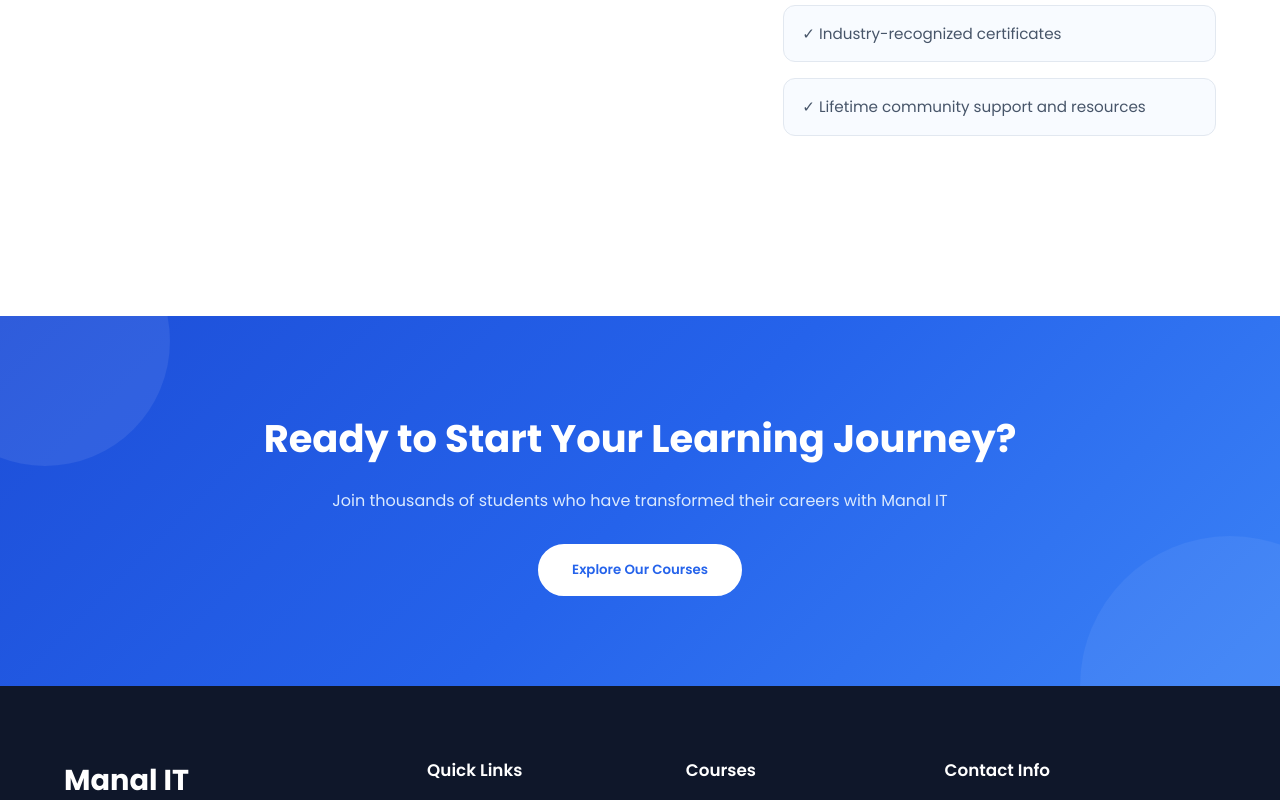
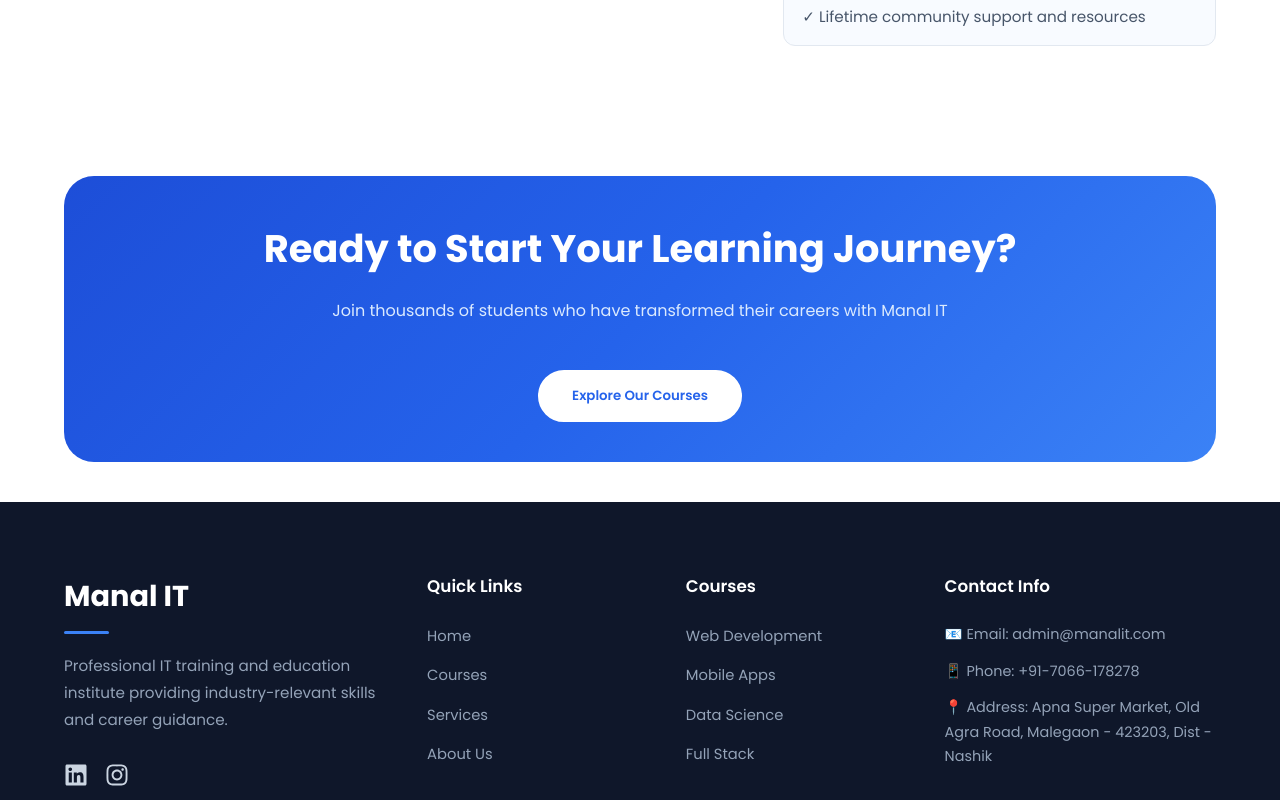
Before and after one commit to abuammar003/Manal-IT-Services, a React (Vite) app in the folder Manal/: page /about in a window 1280 px wide. Shown: the part 1640-2440 px from the top of the page. Built offline with nearby package versions, Linux system fonts and the light colour scheme.

Commit message:
Updated CTA Section's Design of all Pages

```diff
--- a/Manal/src/Components/Footer/Footer.jsx
+++ b/Manal/src/Components/Footer/Footer.jsx
@@ -7,10 +7,11 @@
   const currentYear = new Date().getFullYear()
 
   const socialLinks = [
-    { icon: FaFacebook, url: 'https://facebook.com' },
-    { icon: FaTwitter, url: 'https://twitter.com' },
-    { icon: FaLinkedin, url: 'https://linkedin.com' },
-    // { icon: FaInstagram, url: 'https://instagram.com' },
+    { icon: FaLinkedin, url: 'https://www.linkedin.com/company/manal-it-services/' },
+    { icon: FaInstagram, url: 'https://www.instagram.com/manalitservices/' },
+
+    // { icon: FaFacebook, url: 'https://facebook.com' },
+    // { icon: FaTwitter, url: 'https://twitter.com' },
     // { icon: FaYoutube, url: 'https://youtube.com' }
   ]
 
--- a/Manal/src/Pages/About/About.css
+++ b/Manal/src/Pages/About/About.css
@@ -53,7 +53,7 @@
   gap: 70px;
   align-items: center;
 
-  padding-bottom: 90px;
+  /* padding-bottom: 90px; */
 
   border-bottom: 1px solid #e2e8f0;
 }
@@ -258,6 +258,19 @@
 ========================================== */
 
 .about-page .cta-section {
+ width: 100%;
+  padding: 40px 0px;
+}
+
+.cta-section .container {
+  width: 90%;
+  height: 90%;
+  position: relative;
+  margin: 0 auto;
+  padding: 40px 20px;
+  border-radius: 30px;
+  text-align: center;
+
   background: linear-gradient(
     135deg,
     #1d4ed8,
@@ -265,52 +278,10 @@
     #3b82f6
   );
 
-  text-align: center;
-
-  padding: 90px 20px;
-
-  position: relative;
-
   overflow: hidden;
+  z-index: 1;
 }
 
-.about-page .cta-section::before {
-  content: "";
-
-  position: absolute;
-
-  width: 250px;
-  height: 250px;
-
-  border-radius: 50%;
-
-  background: rgba(255, 255, 255, 0.08);
-
-  top: -100px;
-  left: -80px;
-}
-
-.about-page .cta-section::after {
-  content: "";
-
-  position: absolute;
-
-  width: 300px;
-  height: 300px;
-
-  border-radius: 50%;
-
-  background: rgba(255, 255, 255, 0.06);
-
-  bottom: -150px;
-  right: -100px;
-}
-
-.about-page .cta-section .container {
-  position: relative;
-
-  z-index: 1;
-}
 
 .about-page .cta-section h2 {
   color: #ffffff;
@@ -382,7 +353,7 @@
 
     gap: 45px;
 
-    padding-bottom: 70px;
+    /* padding-bottom: 70px; */
   }
 
   .about-section.reverse .about-text,
@@ -417,7 +388,7 @@
 
   .about-section,
   .about-section.reverse {
-    padding: 55px 0;
+    padding: 55px 0 0 0;
 
     gap: 35px;
   }
@@ -459,7 +430,7 @@
   }
 
   .about-page .cta-section {
-    padding: 65px 20px;
+    padding: 30px 0px;
   }
 
   .about-page .cta-section h2 {
--- a/Manal/src/Pages/Courses/Courses.css
+++ b/Manal/src/Pages/Courses/Courses.css
@@ -100,6 +100,8 @@
 
   flex-direction: column;
 }
+
+
 
 
 
@@ -206,10 +208,17 @@
 ========================================== */
 
 .courses-page .cta-section {
+    width: 100%;
+  padding: 40px 0px;
+}
+
+.courses-page .cta-section .container {
+  width: 90%;
+  height: 90%;
   position: relative;
-
-  padding: 90px 20px;
-
+  margin: 0 auto;
+  padding: 40px 20px;
+  border-radius: 30px;
   text-align: center;
 
   background: linear-gradient(
@@ -220,43 +229,6 @@
   );
 
   overflow: hidden;
-}
-/*
-.courses-page .cta-section::before {
-  content: "";
-
-  position: absolute;
-
-  width: 280px;
-  height: 280px;
-
-  border-radius: 50%;
-
-  background: rgba(255, 255, 255, 0.07);
-
-  top: -130px;
-  left: -100px;
-}
-
-.courses-page .cta-section::after {
-  content: "";
-
-  position: absolute;
-
-  width: 350px;
-  height: 350px;
-
-  border-radius: 50%;
-
-  background: rgba(255, 255, 255, 0.06);
-
-  right: -150px;
-  bottom: -200px;
-} */
-
-.courses-page .cta-section .container {
-  position: relative;
-
   z-index: 1;
 }
 
@@ -381,7 +353,7 @@
   }
 
   .courses-page .cta-section {
-    padding: 65px 20px;
+    padding: 30px 0px;
   }
 
   .courses-page .cta-section h2 {
--- a/Manal/src/Pages/Courses/Courses.jsx
+++ b/Manal/src/Pages/Courses/Courses.jsx
@@ -27,8 +27,10 @@
           </div> */}
 
           <div className="courses-grid">
+
             {COURSES.map((course) => (
               <CourseCard key={course.id} course={course} />
+
             ))}
           </div>
         </div>
--- a/Manal/src/Pages/Home/Home.css
+++ b/Manal/src/Pages/Home/Home.css
@@ -286,10 +286,19 @@
 ========================================== */
 
 .home .cta-section {
+  width: 100%;
+  padding: 40px 0px;
+
+}
+
+
+.home .cta-section .container {
+  width: 90%;
+  height: 90%;
   position: relative;
-
-  padding: 100px 20px;
-
+  margin: 0 auto;
+  padding: 40px 20px;
+  border-radius: 30px;
   text-align: center;
 
   background: linear-gradient(
@@ -300,12 +309,6 @@
   );
 
   overflow: hidden;
-}
-
-
-.home .cta-section .container {
-  position: relative;
-
   z-index: 1;
 }
 
@@ -380,18 +383,12 @@
 
 .home .btn-primary-large {
   display: inline-flex;
-
   align-items: center;
   justify-content: center;
-
   padding: 14px 32px;
-
   border: 2px solid #ffffff;
-
   border-radius: 50px;
-
   background: #ffffff;
-
   color: #2563eb;
 
   font-size: 0.95rem;
@@ -446,7 +443,7 @@
   }
 
   .home .cta-section {
-    padding: 80px 20px;
+    padding: 40px 0px;
   }
 
   .home .cta-section h2 {
@@ -494,7 +491,7 @@
   }
 
   .home .cta-section {
-    padding: 70px 20px;
+    padding: 30px 0px;
   }
 
   .home .cta-section h2 {
--- a/Manal/src/Pages/Services/Services.css
+++ b/Manal/src/Pages/Services/Services.css
@@ -318,10 +318,17 @@
 ========================================== */
 
 .services-page .cta-section {
+  width: 100%;
+  padding: 40px 0px;
+}
+
+.services-page .cta-section .container {
+ width: 90%;
+  height: 90%;
   position: relative;
-
-  padding: 100px 20px;
-
+  margin: 0 auto;
+  padding: 40px 20px;
+  border-radius: 30px;
   text-align: center;
 
   background: linear-gradient(
@@ -332,11 +339,6 @@
   );
 
   overflow: hidden;
-}
-
-.services-page .cta-section .container {
-  position: relative;
-
   z-index: 1;
 }
 
@@ -434,7 +436,7 @@
   }
 
   .services-page .cta-section {
-    padding: 80px 20px;
+    padding: 40px 0px;
   }
 
   .services-page .cta-section h2 {
@@ -478,7 +480,7 @@
   }
 
   .services-page .cta-section {
-    padding: 70px 20px;
+    padding: 30px 0px;
   }
 
   .services-page .cta-section h2 {
--- a/Manal/src/styles/global.css
+++ b/Manal/src/styles/global.css
@@ -154,7 +154,7 @@
     display:flex;
     justify-content:center;
     align-items:center;
-    font-size:1.8rem;
+    font-size: 1.8rem;
     margin-bottom:20px;
 
     background:linear-gradient(135deg,#2563eb,#3b82f6);
@@ -173,14 +173,11 @@
     display:inline-flex;
     justify-content:center;
     align-items:center;
-
     padding:14px 30px;
-
+    margin-top: 1rem;
     border:none;
     border-radius:50px;
-
     cursor:pointer;
-
     font-weight:600;
     transition:.3s;
 }
@@ -239,6 +236,11 @@
     margin-bottom:12px;
 }
 
+span {
+    margin : 15px 5px;
+    font-size: 1.2rem;
+}
+
 
 /* ==========================================
    PARAGRAPH
@@ -246,6 +248,7 @@
 
 p{
     color:#64748b;
+    margin-bottom: 10px;
 }
 
 
@@ -267,9 +270,10 @@
 
 .cta-section{
 
-    background:linear-gradient(135deg,#2563eb,#1d4ed8);
+    /* background:linear-gradient(135deg,#2563eb,#1d4ed8); */
     color:#fff;
     text-align:center;
+    /* height: 70vh; */
 }
 
 .cta-section h2{
```
Also changed, not shown: Manal/src/Pages/About/About.jsx (line endings or trailing spaces), Manal/src/Pages/Home/Home.jsx (line endings or trailing spaces), Manal/src/Pages/Services/Services.jsx (line endings or trailing spaces), Manal/src/assets/manalIT-Hero-Image.webp (added).
